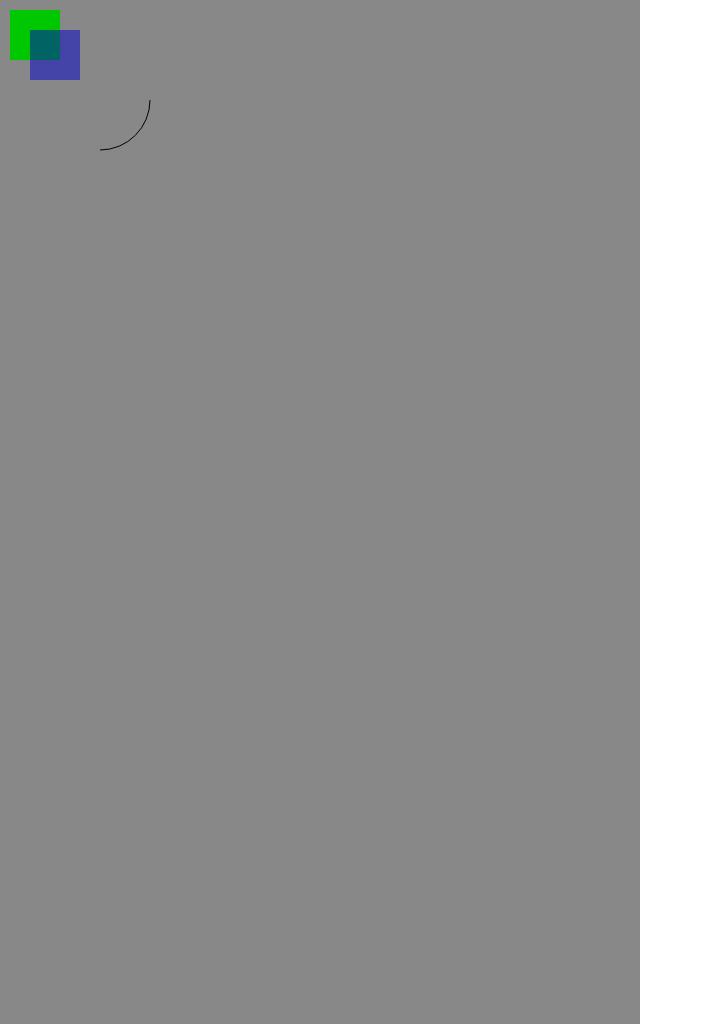
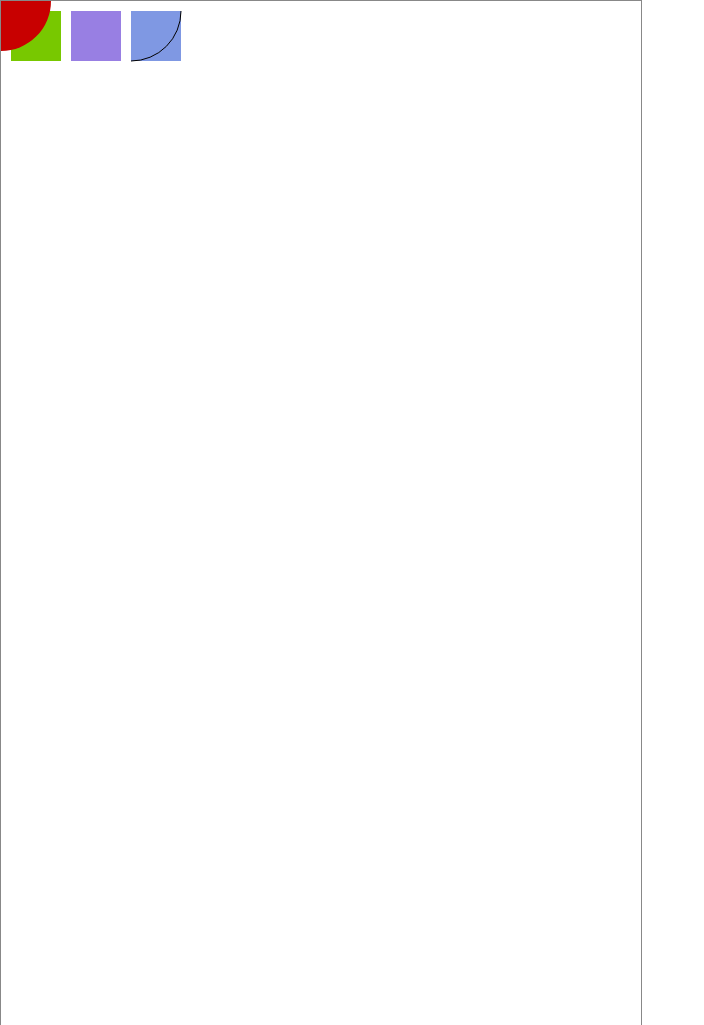
Before and after one commit to michax/triple-g-game, a website built with Parcel: page index.html in a window 1280 px wide. Shown: the whole page, without its empty margins (0-704 px from the left). Built offline with nearby package versions, Linux system fonts and the light colour scheme.

Commit message:
Create simple engine

```diff
--- a/src/canvas.js
+++ /dev/null
@@ -1,11 +0,0 @@
-class Canvas {
-    constructor() {
-        this.canvas = document.getElementById('game');
-        this.ctx = this.canvas.getContext('2d');
-
-        // Clear during launch required for HMR support.
-        this.ctx.clearRect(0, 0, this.canvas.width, this.canvas.height);
-    }
-}
-
-export default Canvas;
--- /dev/null
+++ b/src/engine/canvas.js
@@ -0,0 +1,20 @@
+class Canvas {
+    constructor() {
+        this.element = document.getElementById('game');
+        this.ctx = this.element.getContext('2d');
+        this.width = this.element.width;
+        this.heigh = this.element.heigh;
+
+        // Clear at the beginning required for HMR support.
+        this.clear();
+    }
+
+    clear() {
+        this.ctx.save();
+        this.ctx.setTransform(1, 0, 0, 1, 0, 0);
+        this.ctx.clearRect(0, 0, this.element.width, this.element.height);
+        this.ctx.restore();
+    }
+}
+
+export default Canvas;
--- /dev/null
+++ b/src/engine/entity.js
@@ -0,0 +1,23 @@
+var uniqueId = 0;
+
+class Entity {
+    constructor(id) {
+        this.game = window.$game;
+        this.canvas = this.game.canvas;
+        this.shape = this.game.shape;
+
+        if (typeof id === 'undefined' || id === null) {
+            this.id = `guid_${uniqueId++}`;
+        } else {
+            this.id = id;
+        }
+    }
+
+    onAdded(scene) {}
+
+    onRemoved(scene) {}
+
+    onUpdate(dt, time) {}
+}
+
+export default Entity;
--- /dev/null
+++ b/src/engine/game.js
@@ -0,0 +1,82 @@
+import Shape from './shape';
+import Canvas from './canvas';
+
+export const STATE_RUNNING = 'r';
+export const STATE_IDLE = 'i';
+
+class Game {
+    constructor() {
+        window.game = game;
+
+        this.canvas = new Canvas();
+        this.shape = new Shape(this.canvas);
+
+        // [Properties]
+
+        // Last Time
+        this.lt = 0;
+        // Delta Time
+        this.dt = 0;
+        this.state = STATE_IDLE;
+        this.scene = null;
+
+        // [Handlers]
+        this.onUpdate = this.onUpdate.bind(this);
+        this.onKeyDown = this.onKeyDown.bind(this);
+
+        // [Setup Global Event Listeners]
+        window.addEventListener('keyup', this.onKeyDown);
+    }
+
+    // [Lifecycle methods]
+
+    run() {
+        if (this.state === STATE_RUNNING) {
+            return;
+        }
+
+        this.state = STATE_RUNNING;
+        window.requestAnimationFrame(this.onUpdate);
+    }
+
+    stop() {
+        this.state = STATE_IDLE;
+    }
+
+    // [Properties]
+
+    setScene(scene) {
+        this.scene = scene;
+    }
+
+    // [Handlers]
+
+    onKeyDown(ev) {
+        if (ev.code === 'KeyP') {
+            if (this.state === STATE_IDLE) {
+                this.run();
+            } else {
+                this.stop();
+            }
+        }
+    }
+
+    onUpdate(t) {
+        if (this.state !== STATE_RUNNING) {
+            return;
+        }
+
+        this.dt = t - this.lt;
+        this.lt = t;
+
+        this.canvas.clear();
+
+        if (this.scene) {
+            this.scene.onUpdate(this.dt, this.lt);
+        }
+
+        window.requestAnimationFrame(this.onUpdate);
+    }
+}
+
+export default Game;
--- /dev/null
+++ b/src/engine/math.js
@@ -0,0 +1,3 @@
+export function lerp(start, end, amt) {
+    return (1 - amt) * start + amt * end;
+}
--- /dev/null
+++ b/src/engine/scene.js
@@ -0,0 +1,44 @@
+class Scene {
+    constructor() {
+        this.list = [];
+        this.map = {};
+    }
+
+    clear() {
+        this.list.forEach(entity => {
+            entity.onRemoved(entity);
+        });
+        this.list = [];
+        this.map = {};
+    }
+
+    addEntities(entities) {
+        entities.forEach(this.addEntity.bind(this));
+    }
+
+    addEntity(entity) {
+        this.list.push(entity);
+        this.map[entity.id] = entity;
+        entity.onAdded(this);
+    }
+
+    removeEntityById(id) {
+        const entityToRemove = this.map[id];
+        this.removeEntity(entityToRemove);
+    }
+
+    removeEntity(entity) {
+        entity.onRemoved(this);
+        const index = this.list.indexOf(entity);
+        this.list.splice(index, 1);
+        delete this.map[entity.id];
+    }
+
+    onUpdate(dt, time) {
+        this.list.forEach(entity => {
+            entity.onUpdate(dt, time);
+        });
+    }
+}
+
+export default Scene;
--- /dev/null
+++ b/src/engine/shape.js
@@ -0,0 +1,50 @@
+class Shape {
+    constructor(canvas) {
+        this.c = canvas.ctx;
+    }
+
+    drawBoxFill(x, y, width, height, fillStyle) {
+        if (fillStyle) {
+            this.c.fillStyle = fillStyle;
+        }
+
+        this.c.fillRect(x, y, width, height);
+    }
+
+    drawCircleStroke(x, y, radius, strokeStyle) {
+        if (strokeStyle) {
+            this.c.strokeStyle = strokeStyle;
+        }
+
+        this.c.beginPath();
+        this.c.arc(x, y, radius, 0, Math.PI * 2);
+        this.c.stroke();
+    }
+
+    drawCircleFill(x, y, radius, fillStyle) {
+        if (fillStyle) {
+            this.c.fillStyle = fillStyle;
+        }
+
+        this.c.beginPath();
+        this.c.arc(x, y, radius, 0, Math.PI * 2);
+        this.c.fill();
+    }
+
+    drawTest() {
+        this.c.fillStyle = 'rgb(120, 200, 0)';
+        this.c.fillRect(10, 10, 50, 50);
+
+        this.c.fillStyle = 'rgba(50, 0, 200, 0.5)';
+        this.c.fillRect(70, 10, 50, 50);
+
+        this.c.fillStyle = 'rgba(0, 50, 200, 0.5)';
+        this.c.fillRect(130, 10, 50, 50);
+
+        this.c.beginPath();
+        this.c.arc(130, 10, 50, 0, Math.PI / 2);
+        this.c.stroke();
+    }
+}
+
+export default Shape;
--- /dev/null
+++ b/src/game/entities/debugDrawingEntity.js
@@ -0,0 +1,10 @@
+import Entity from '../../engine/entity';
+
+class DebugDrawingEntity extends Entity {
+    onUpdate(dt, time) {
+        super.onUpdate(dt, time);
+        this.shape.drawTest();
+    }
+}
+
+export default DebugDrawingEntity;
--- /dev/null
+++ b/src/game/entities/playerEntity.js
@@ -0,0 +1,47 @@
+import Entity from '../../engine/entity';
+import * as Math from '../../engine/math';
+
+function lerp(start, end, amt) {
+    return (1 - amt) * start + amt * end;
+}
+
+class PlayerEntity extends Entity {
+    onAdded(scene) {
+        super.onAdded(scene);
+
+        this.mouseX = 0;
+        this.mouseY = 0;
+        this.x = 0;
+        this.y = 0;
+
+        this.pull = 0.08;
+
+        this.canvas.element.addEventListener(
+            'mousemove',
+            this.onMouseMove.bind(this)
+        );
+    }
+
+    onMouseMove(ev) {
+        this.mouseX = ev.clientX;
+        this.mouseY = ev.clientY;
+    }
+
+    onRemoved(scene) {
+        super.onRemoved(scene);
+    }
+
+    onUpdate(dt, time) {
+        super.onUpdate(dt, time);
+
+        const lerpX = Math.lerp(this.x, this.mouseX, this.pull);
+        const lerpY = Math.lerp(this.y, this.mouseY, this.pull);
+
+        this.shape.drawCircleFill(lerpX, lerpY, 50, 'rgb(200, 0, 0)');
+
+        this.x = lerpX;
+        this.y = lerpY;
+    }
+}
+
+export default PlayerEntity;
--- a/src/index.js
+++ b/src/index.js
@@ -1,6 +1,21 @@
-import Canvas from './canvas';
-import Shape from './shape';
+import Game from './engine/game';
+import Scene from './engine/scene';
+import DebugDrawingEntity from './game/entities/debugDrawingEntity';
+import PlayerEntity from './game/entities/playerEntity';
 
-const canvas = new Canvas();
-const shape = new Shape(canvas);
-shape.drawTest();
+const game = new Game();
+window.$game = game;
+
+// [Setup Scene]
+const scene = new Scene();
+
+const debugDrawingEntity = new DebugDrawingEntity();
+const playerEntity = new PlayerEntity();
+
+scene.addEntities([debugDrawingEntity, playerEntity]);
+
+// [Set Scene]
+game.setScene(scene);
+
+// [Run The Game!]
+game.run();
--- a/src/shape.js
+++ /dev/null
@@ -1,21 +0,0 @@
-class Shape {
-    constructor(canvas) {
-        this.ctx = canvas.ctx;
-    }
-
-    drawTest() {
-        const ctx = this.ctx;
-
-        ctx.fillStyle = 'rgb(0, 200, 0)';
-        ctx.fillRect(10, 10, 50, 50);
-
-        ctx.fillStyle = 'rgba(0, 0, 200, 0.5)';
-        ctx.fillRect(30, 30, 50, 50);
-
-        ctx.beginPath();
-        ctx.arc(100, 100, 50, 0, Math.PI / 2);
-        ctx.stroke();
-    }
-}
-
-export default Shape;
--- a/src/styles.css
+++ b/src/styles.css
@@ -1,8 +1,9 @@
-html, body {
+html,
+body {
     margin: 0;
     padding: 0;
 }
 
 #game {
-    background-color: #888;
+    border: 1px solid #888;
 }
```
